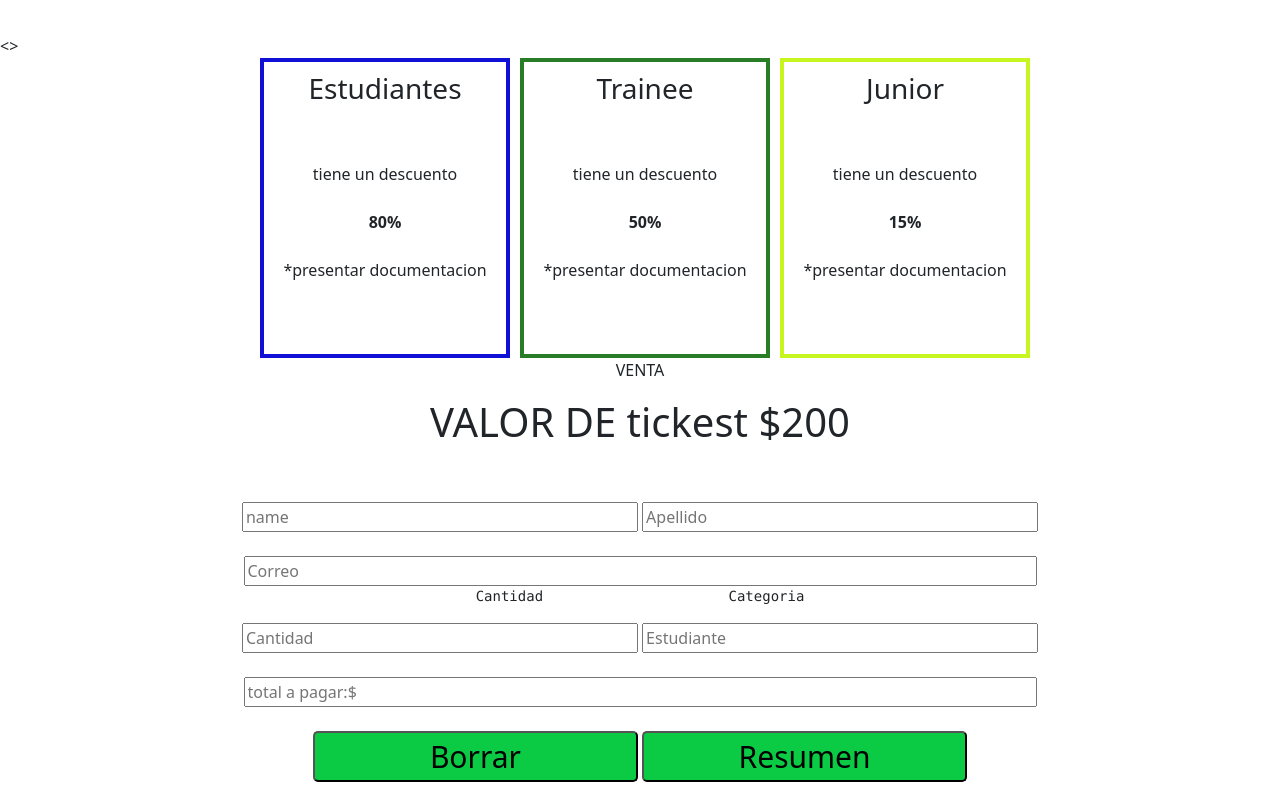
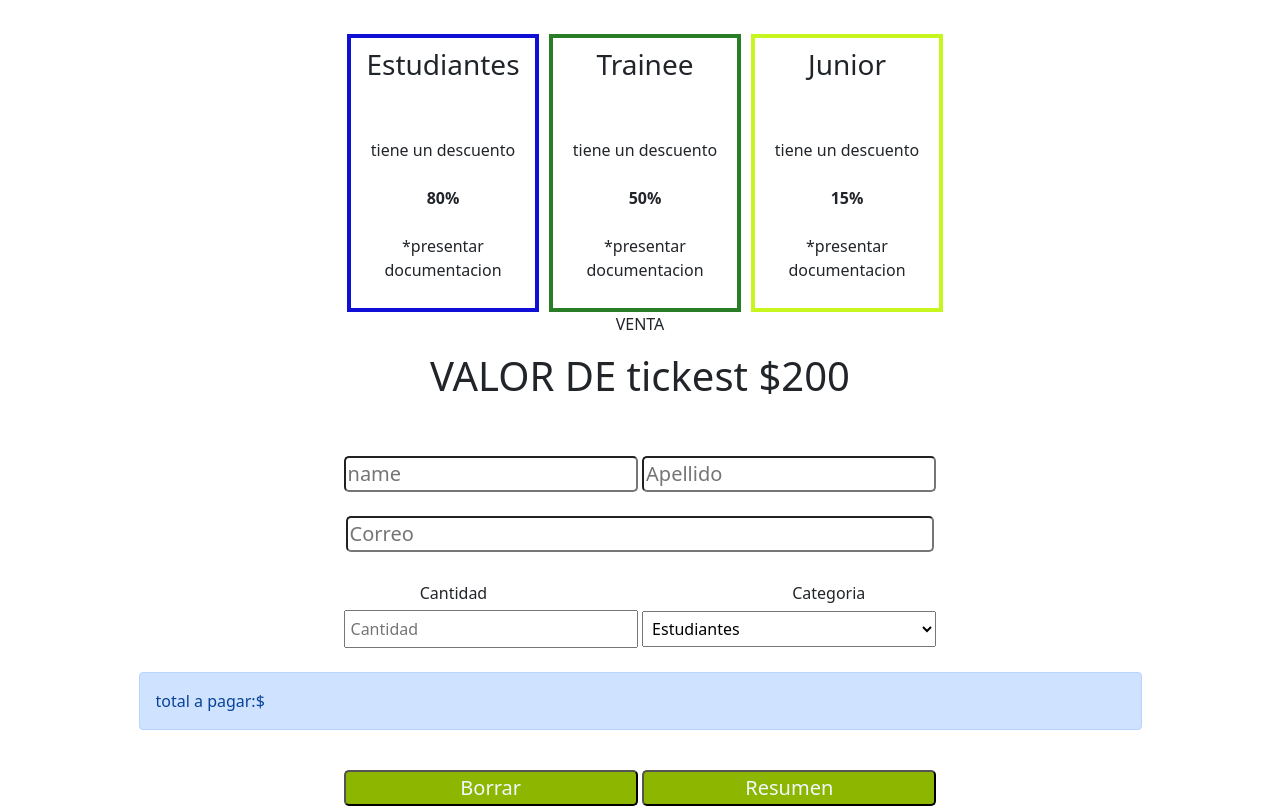
Before and after one commit to lacbj/trabajo-integrador, a plain HTML site: page Index - tickets.html.html in a window 1280 px wide. Shown: the part 142-952 px from the top of the page. Drawn offline with nearby package versions, Linux system fonts and the light colour scheme.

Commit message:
botonticket

```diff
--- a/Index - tickets.html.html
+++ b/Index - tickets.html.html
@@ -6,6 +6,7 @@
     <meta name="viewport" content="width=device-width, initial-scale=1.0">
     <link href="https://cdn.jsdelivr.net/npm/bootstrap@5.1.3/dist/css/bootstrap.min.css" rel="stylesheet" integrity="sha384-1BmE4kWBq78iYhFldvKuhfTAU6auU8tT94WrHftjDbrCEXSU1oBoqyl2QvZ6jIW3" crossorigin="anonymous">
     <link rel="stylesheet" href="css/tickest.css">
+
     <title>Conferencia Bs As</title>
 </head>
 <body>
@@ -47,7 +48,7 @@
 </nav>
 
 </header>
-<>
+
   <div class="contenedor">
  <div
 class="caja">
@@ -73,22 +74,33 @@ tiene un descuento <br><br><b>15%</b> <br><br> *presentar documentacion</p>
 </div>
 <br>
 <br>
+<!-- formulari------------------------------ -->
 <div class="formulario">
  <form>
-   <input type="text" name="hombre" placeholder="name" size="37">
-   <input type="text" name="apellido" placeholder="Apellido" size="37"> <br><br>
-   <input type="text" name="Correo" placeholder="Correo" size="80" > <br>
-   <pre>Cantidad                      Categoria</pre>
-   <input type="text" name="cantida" placeholder="Cantidad" size="37">
-   <input type="text" name="categoria" placeholder="Estudiante" size="37">
+   <input type="text" class="botones" name="hombre" placeholder="name" >
+   <input type="text" class="botones" name="apellido" placeholder="Apellido" > <br><br>
+   <input type="text" class="correo" name="Correo" placeholder="Correo" size="80%" > <br><br>
+
+   <label class="cant" for="inputCantidad" >Cantidad</label><label for="inputCategoria">Categoria </label> <br>
+   <input type="number" id="inputCantidad" placeholder="Cantidad" class="selector">
+
+
+   <select id="inputCategoria" class="selector">
+    <option value="80"selected>Estudiantes</option>
+    <option value="50">Trainee</option>
+    <option value="15">Junior</option>
+    </select>
+    <br>
    <br>
-   <br>
-   <input type="text" name="total a pagar:$" placeholder="total a pagar:$" size="80"> <br><br>
-   <button class="boton">Borrar</button>
 
-   <button class="boton">Resumen</button>
+   <input type="text" id="compratotal" class="alert alert-primary "  value="total a pagar:$" role="alert" readonly size="100%"> <br><br>
 
- </form>
+   <button type="reset" class="boton" >Borrar</button>
+   <button type="button" class="boton"  onclick="resumir()" >Resumen</button>
+   <!-- <input type="" name="categoria" placeholder="Estudiante" size="37">  -->
+  </form>
+</div>
+ <!-- fin de formulario---------------------------------------- -->
 </div>
 </div>
 </main>
@@ -131,6 +143,7 @@ tiene un descuento <br><br><b>15%</b> <br><br> *presentar documentacion</p>
 </nav>
 
 </div>
+
 </footer>
 
 
@@ -139,13 +152,13 @@ tiene un descuento <br><br><b>15%</b> <br><br> *presentar documentacion</p>
      <!-- Optional JavaScript; choose one of the two! -->
 
     <!-- Option 1: Bootstrap Bundle with Popper -->
-    <script src="https://cdn.jsdelivr.net/npm/bootstrap@5.1.3/dist/js/bootstrap.bundle.min.js" integrity="sha384-ka7Sk0Gln4gmtz2MlQnikT1wXgYsOg+OMhuP+IlRH9sENBO0LRn5q+8nbTov4+1p" crossorigin="anonymous"></script>
+    <!-- <script src="https://cdn.jsdelivr.net/npm/bootstrap@5.1.3/dist/js/bootstrap.bundle.min.js" integrity="sha384-ka7Sk0Gln4gmtz2MlQnikT1wXgYsOg+OMhuP+IlRH9sENBO0LRn5q+8nbTov4+1p" crossorigin="anonymous"></scrip> -->
 
-    <!-- Option 2: Separate Popper and Bootstrap JS -->
-    <!--
-    <script src="https://cdn.jsdelivr.net/npm/@popperjs/core@2.10.2/dist/umd/popper.min.js" integrity="sha384-7+zCNj/IqJ95wo16oMtfsKbZ9ccEh31eOz1HGyDuCQ6wgnyJNSYdrPa03rtR1zdB" crossorigin="anonymous"></script>
-    <script src="https://cdn.jsdelivr.net/npm/bootstrap@5.1.3/dist/js/bootstrap.min.js" integrity="sha384-QJHtvGhmr9XOIpI6YVutG+2QOK9T+ZnN4kzFN1RtK3zEFEIsxhlmWl5/YESvpZ13" crossorigin="anonymous"></script>
+     <!-- Option 2: Separate Popper and Bootstrap JS -->
+
+     <!-- <script src="https://cdn.jsdelivr.net/npm/@popperjs/core@2.10.2/dist/umd/popper.min.js" integrity="sha384-7+zCNj/IqJ95wo16oMtfsKbZ9ccEh31eOz1HGyDuCQ6wgnyJNSYdrPa03rtR1zdB" crossorigin="anonymous"></script> -->
+    <!-- <script src="https://cdn.jsdelivr.net/npm/bootstrap@5.1.3/dist/js/bootstrap.min.js" integrity="sha384-QJHtvGhmr9XOIpI6YVutG+2QOK9T+ZnN4kzFN1RtK3zEFEIsxhlmWl5/YESvpZ13" crossorigin="anonymous"></script> -->
     -->
-
+    <script src="tpintegrador.js"></script>
 </body>
 </html>
--- a/css/tickest.css
+++ b/css/tickest.css
@@ -1,8 +1,8 @@
 .caja{background-color: white;
 
-width: 250px;
+width: 15%;
 
-height: 300px;
+height: 50%;
 
 padding: 10px;
 
@@ -14,9 +14,9 @@ text-align: center;
 }
 .caja1{background-color: white;
 
-    width: 250px;
+    width: 15%;
 
-    height: 300px;
+    height: 50%;
 
     padding: 10px;
 
@@ -25,12 +25,14 @@ text-align: center;
     margin-left: 10px;
 
     text-align: center;
+
+
     }
     .caja2{background-color: white;
 
-        width: 250px;
+        width: 15%;
 
-        height: 300px;
+        height: 50%;
 
         padding: 10px;
 
@@ -51,10 +53,36 @@ text-align: center;
 }
 .formulario{
     text-align: center;
+
 }
+
 .boton{
-    width: 325px;
-    font-size: 30px;
-    background-color: rgb(11, 202, 68);
+    width: 23%;
+    font-size: 20px;
+    background-color: #8DB600;
     border-radius: 5px;
+    color: aliceblue;
 }
+.selector{
+    width: 23%;
+    size: 80%;
+    padding: 5px;
+}
+.cant{
+
+    margin-right: 300px;
+    padding: 5px;
+}
+.botones{
+    width: 23%;
+    font-size: 20px;
+    border-radius: 5px;
+    color: aliceblue;
+
+}
+.correo{
+    width: 46%;
+    font-size: 20px;
+    border-radius: 5px;
+    color: aliceblue;
+}
--- /dev/null
+++ b/tpintegrador.js
@@ -0,0 +1,11 @@
+const precioticket = 200;
+function resumir(){
+var cantidadticket =document.getElementById("inputCantidad").value;
+var descuento = document.getElementById("inputCategoria").value;
+
+var precio = cantidadticket *(precioticket -((precioticket * descuento) / 100));
+document.getElementById("compratotal").value = "total a pagar:$" + precio;
+console.log(compratotal);
+
+
+}
```
Also changed, not shown: Index.html (+1 -1 lines).
